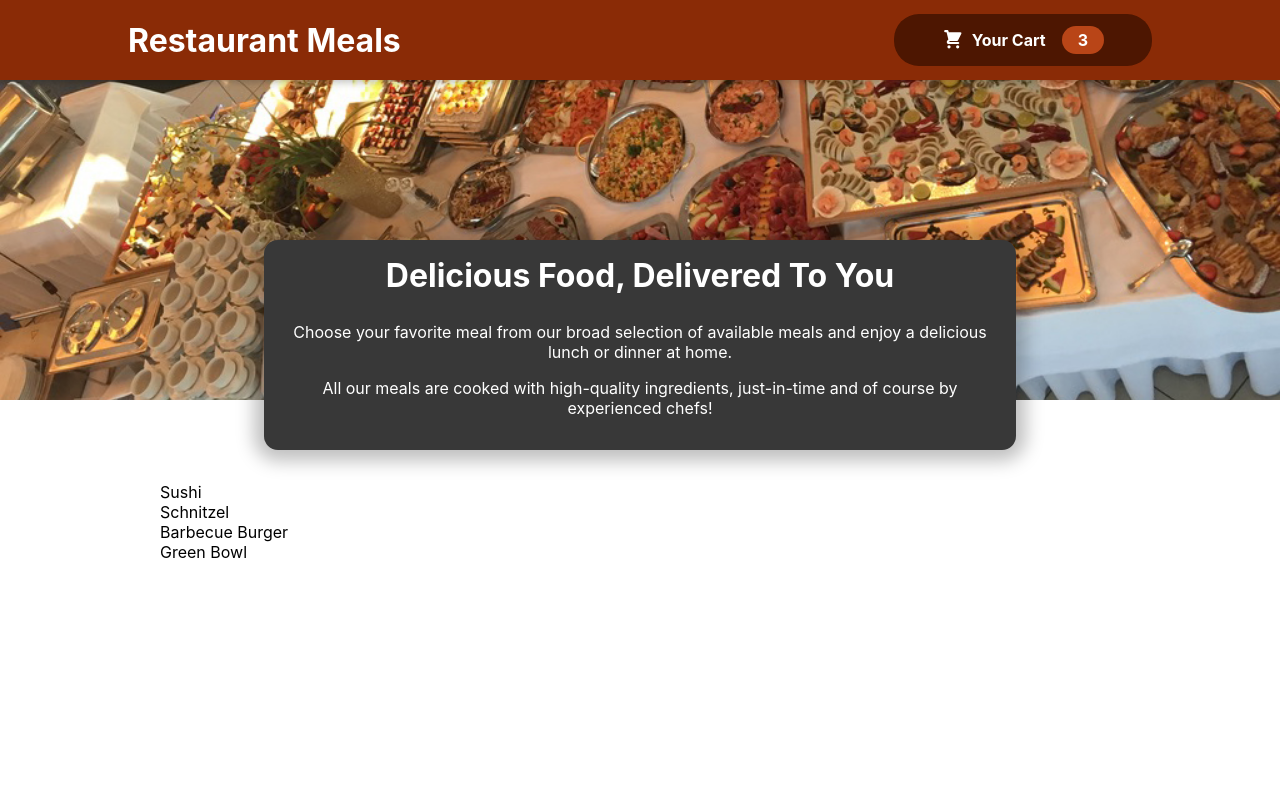
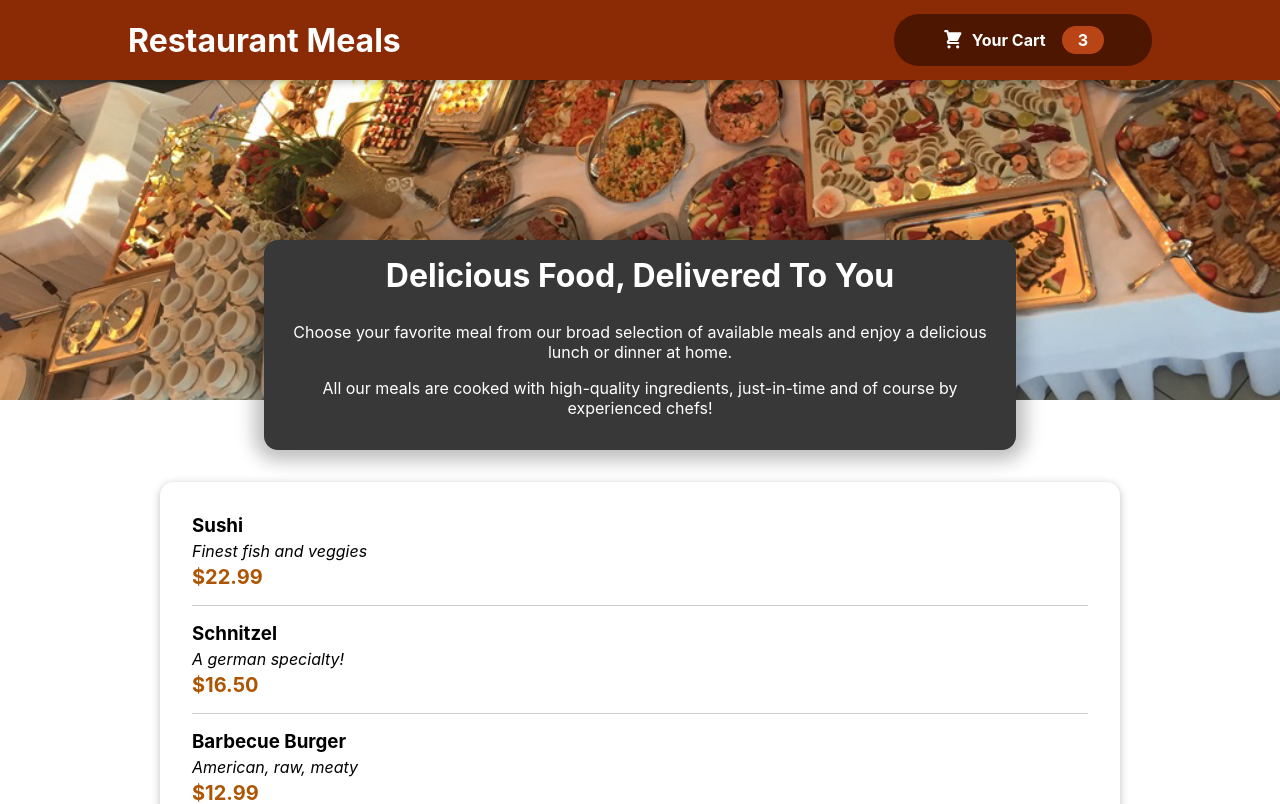
Before and after one commit to gowthamnanda2602/restuarant-website, a React (Create React App) app: page / in a window 1280 px wide. Shown: the top 804 px of the page. Built offline with nearby package versions, Linux system fonts and the light colour scheme.

Commit message:
restuarant website 3rd task

```diff
--- a/src/components/Meals/AvailableMeals.js
+++ b/src/components/Meals/AvailableMeals.js
@@ -1,5 +1,7 @@
 import React from 'react';
 import classes from './AvailableMeals.module.css';
+import Card from '../UI/Card';
+import MealItem from './MealItem/MealItem';
 
 const dummyMeals = [{
     id: 'm1',
@@ -27,12 +29,20 @@
   },]
 
   const AvailableMeals = () => {
-    const mealsList = dummyMeals.map((meal) => <li>{meal.name}</li>)
+    const mealsList = dummyMeals.map((meal) =>
+      <MealItem
+        key={meal.id}
+        id={meal.id}
+        name={meal.name}
+        description={meal.description}
+        price={meal.price} />);
     return (
       <section className={classes.meals}>
+        <Card>
         <ul>
           {mealsList}
         </ul>
+        </Card>
       </section>
     )
 }
--- /dev/null
+++ b/src/components/Meals/MealItem/MealItem.js
@@ -0,0 +1,17 @@
+import classes from "./MealItem.module.css";
+
+const MealItem = (props) => {
+    const price = `$${props.price.toFixed(2)}`;
+
+    return (
+        <li className={classes.meal}>
+            <div>
+                <h3>{props.name}</h3>
+                <div className={classes.description}>{props.description}</div>
+                <div className={classes.price}>{price}</div>
+            </div>
+        </li>
+    );
+}
+
+export default MealItem;
--- /dev/null
+++ b/src/components/Meals/MealItem/MealItem.module.css
@@ -0,0 +1,22 @@
+.meal {
+  display: flex;
+  justify-content: space-between;
+  margin: 1rem;
+  padding-bottom: 1rem;
+  border-bottom: 1px solid #ccc;
+}
+
+.meal h3 {
+  margin: 0 0 0.25rem 0;
+}
+
+.description {
+  font-style: italic;
+}
+
+.price {
+  margin-top: 0.25rem;
+  font-weight: bold;
+  color: #ad5502;
+  font-size: 1.25rem;
+}
--- /dev/null
+++ b/src/components/UI/Card.js
@@ -0,0 +1,7 @@
+import classes from './Card.module.css';
+
+const Card = (props) => {
+  return <div className={classes.card}>{props.children}</div>;
+}
+
+export default Card;
--- /dev/null
+++ b/src/components/UI/Card.module.css
@@ -0,0 +1,6 @@
+.card {
+  padding: 1rem;
+  box-shadow: 0 2px 8px rgba(0, 0, 0, 0.25);
+  border-radius: 14px;
+  background-color: white;
+}
```
